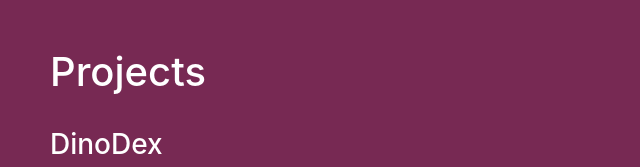
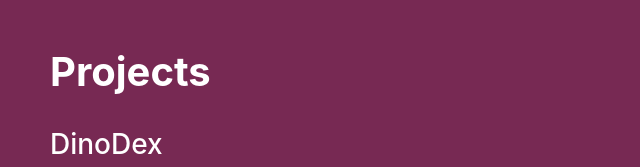
Before and after one commit to Justin-Bee/Justin-Bee.github.io, a website: page projects.html in a window 1280 px wide. Shown: the top 167 px of the page, 35-675 px from the left. Drawn offline with Linux system fonts and the light colour scheme.

Commit message:
Update projects.html

```diff
--- a/projects.html
+++ b/projects.html
@@ -53,7 +53,7 @@
     <div class="container">
       <div class="row">
         <div class="col-lg-6">
-          <h1 class="mt-5" style="color:white;">Projects</h1>
+          <h1 class="mt-5" style="color:white;"><b>Projects</b></h1>
           <br>
 
         </div>
```
